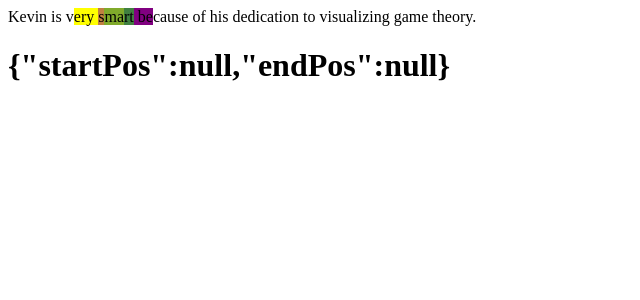
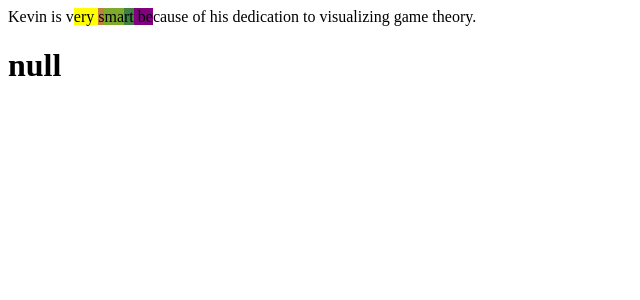
Before and after one commit to FrederickPu/Annotater, a React (Vite) app: page / in a window 1280 px wide. Shown: the top 300 px of the page, without its empty margins (0-640 px from the left). Built offline with nearby package versions, Linux system fonts and the light colour scheme.

Commit message:
added null case to selection

```diff
--- a/src/App.jsx
+++ b/src/App.jsx
@@ -44,7 +44,7 @@ const App = () => {
 
 
   const [segments, setSegments] = useState([[10, 16, yellow], [15, 18, green], [14, 21, purple]]);
-  const [selection, setSelection] = useState({startPos: null, endPos:null})
+  const [selection, setSelection] = useState(null)
 
   const handleContextMenu = (e) => {
     e.preventDefault();
@@ -82,7 +82,7 @@ const App = () => {
           ref={contextMenuRef}
           xPos={contextMenuPos.xPos}
           yPos={contextMenuPos.yPos}
-          onComment={() => setSegments(prev => [...prev, [selection.startPos, selection.endPos, green]])}
+          onComment={() => selection && setSegments(prev => [...prev, [selection.startPos, selection.endPos, green]])}
         />
       )}
       {/* [...prev, [selection.startPos, selection.endPos, "green"]] */}
```
